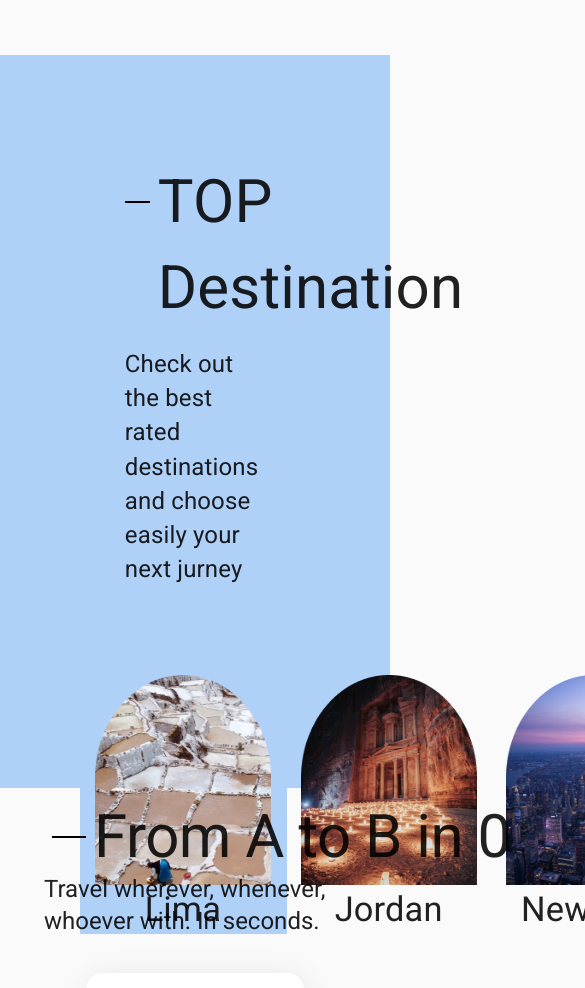
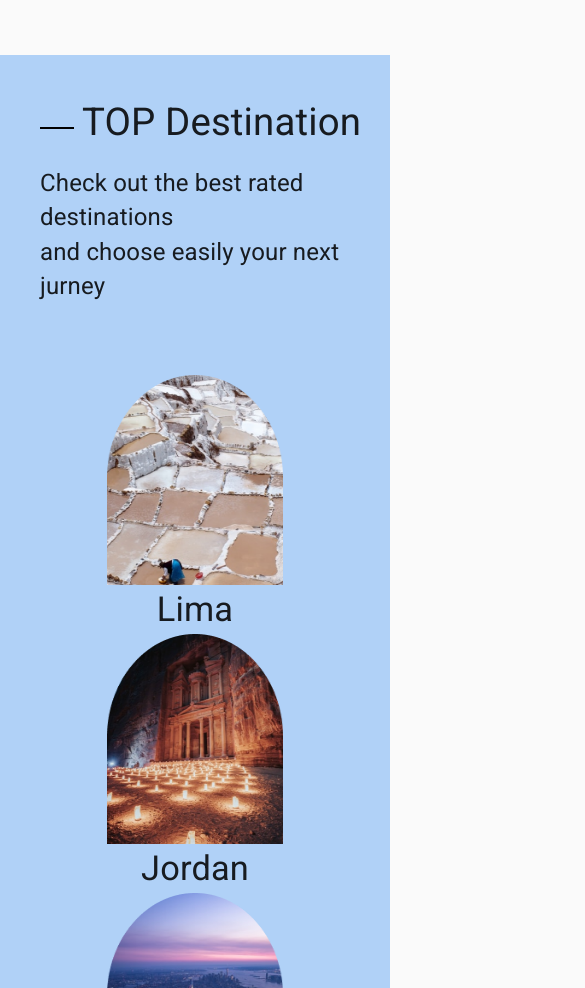
Before and after one commit to VekaTobias10/blinkport_app, a React (Create React App) app in the folder tercera-practica-vpv/: page / in a window 390 px wide. Shown: the part 1322-2310 px from the top of the page, 585 px wide, since content can reach past the window. Built offline with nearby package versions, Linux system fonts and the light colour scheme; the HTML template or start-up script is replaced by a standard one.

Commit message:
responsive-carousel

```diff
--- a/tercera-practica-vpv/src/components/carousel-component/carousel-body/index.js
+++ /dev/null
@@ -1,51 +0,0 @@
-import lima from '../../../assets/img-carousel/lima.png'
-import jordan from '../../../assets/img-carousel/jordan.png'
-import newyork from '../../../assets/img-carousel/newyork.png'
-import paris from '../../../assets/img-carousel/paris.png'
-import riodejaneiro from '../../../assets/img-carousel/riodejaneiro.png'
-import shanghai from '../../../assets/img-carousel/shanghai.png'
-// import { ArrowBackIos, ArrowForwardIos } from '@material-ui/icons'
-
-import "./style.css";
-
-
-function CarouselBody (){
-    return(
-        <div className="body_container">
-            {/* <div className="left">
-                <button className="button"><ArrowBackIos></ArrowBackIos></button>
-            </div> */}
-            <div className="center">
-            <div className="img_container">
-            <img className="img_cities" src={lima} alt="img-lima"></img>
-            <p className="city_name">Lima</p>
-            </div>
-            <div className="img_container">
-            <img className="img_cities" src={jordan} alt="img-jordan"></img>
-            <p className="city_name">Jordan</p>
-            </div>
-            <div className="img_container">
-            <img className="img_cities" src={newyork} alt="img-newyork"></img>
-            <p className="city_name">New York</p>
-            </div>
-            <div className="img_container">
-            <img className="img_cities" src={paris} alt="img-paris"></img>
-            <p className="city_name">Paris</p>
-            </div>
-            <div className="img_container">
-            <img className="img_cities" src={riodejaneiro} alt="img-riodejaneiro"></img>
-            <p className="city_name">Rio de J.</p>
-            </div>
-            <div className="img_container">
-            <img className="img_cities" src={shanghai} alt="img-shanghai"></img>
-            <p className="city_name">Shanghai</p>
-            </div>
-            </div>
-            {/* <div className="right">
-                <button className="button"><ArrowForwardIos></ArrowForwardIos></button>
-            </div> */}
-
-        </div>
-    )
-}
-export default CarouselBody;
--- /dev/null
+++ b/tercera-practica-vpv/src/components/carousel-component/carousel-body/index.jsx
@@ -0,0 +1,47 @@
+import lima from '../../../assets/img-carousel/lima.png'
+import jordan from '../../../assets/img-carousel/jordan.png'
+import newyork from '../../../assets/img-carousel/newyork.png'
+import paris from '../../../assets/img-carousel/paris.png'
+import riodejaneiro from '../../../assets/img-carousel/riodejaneiro.png'
+import shanghai from '../../../assets/img-carousel/shanghai.png'
+// import { ArrowBackIos, ArrowForwardIos } from '@material-ui/icons'
+import { useStyles } from './style.js';
+
+import "./style.css";
+
+
+function CarouselBody() {
+    const classes = useStyles();
+    return (
+        <div className={classes.bodyContainer}>
+
+            <div className="img_container">
+                <img className="img_cities" src={lima} alt="img-lima"></img>
+                <p className="city_name">Lima</p>
+            </div>
+            <div className="img_container">
+                <img className="img_cities" src={jordan} alt="img-jordan"></img>
+                <p className="city_name">Jordan</p>
+            </div>
+            <div className="img_container">
+                <img className="img_cities" src={newyork} alt="img-newyork"></img>
+                <p className="city_name">New York</p>
+            </div>
+            <div className="img_container">
+                <img className="img_cities" src={paris} alt="img-paris"></img>
+                <p className="city_name">Paris</p>
+            </div>
+            <div className="img_container">
+                <img className="img_cities" src={riodejaneiro} alt="img-riodejaneiro"></img>
+                <p className="city_name">Rio de J.</p>
+            </div>
+            <div className="img_container">
+                <img className="img_cities" src={shanghai} alt="img-shanghai"></img>
+                <p className="city_name">Shanghai</p>
+            </div>
+
+
+        </div>
+    )
+}
+export default CarouselBody;
--- a/tercera-practica-vpv/src/components/carousel-component/carousel-body/style.css
+++ b/tercera-practica-vpv/src/components/carousel-component/carousel-body/style.css
@@ -1,14 +1,14 @@
-.body_container{
+/* .body_container{
     display: flex;
     flex-direction: row;
     flex-wrap: wrap;
     align-items: center;
     padding: 0px;
     background-color: rgb(176, 209, 247);
-    height: 19.37rem;
-    width: 90%;
+    /* height: 19.37rem; */
+    /* width: 90%; */
     /* justify-content: center; */
-}
+/* } */
 
 .left{
     display: flex;
@@ -27,14 +27,6 @@
     color: grey;
     height: 2.37rem;
     width: 2.18rem;
-}
-
-.center{
-    display: flex;
-    width: 90%;
-    flex-direction: row;
-    height: 100%;
-    align-items: center;
 }
 
 .right{
--- /dev/null
+++ b/tercera-practica-vpv/src/components/carousel-component/carousel-body/style.js
@@ -0,0 +1,16 @@
+import { makeStyles } from '@material-ui/core/styles';
+
+ export const useStyles = makeStyles((theme) => ({
+    bodyContainer:{
+        display: "flex",
+        flexDirection: "row",
+        alignItems: "center",
+        padding: "0px",
+        width: "90%",
+        [theme.breakpoints.down('sm')]: {
+            justifyContent:"center",
+            flexWrap: "wrap",
+            width: "100%",
+        },
+    },
+ }));
--- a/tercera-practica-vpv/src/components/carousel-component/carousel-container/index.js
+++ /dev/null
@@ -1,18 +0,0 @@
-import CarouselBody from '../carousel-body'
-import CarouselHeader from '../carousel-header'
-import "./style.css";
-
-
-
-
-function CarrouselContainer() {
-    return (
-        <div className="carousel_container">
-            <CarouselHeader></CarouselHeader>
-            <CarouselBody></CarouselBody>
-
-        </div>
-
-    )
-}
-export default CarrouselContainer;
--- /dev/null
+++ b/tercera-practica-vpv/src/components/carousel-component/carousel-container/index.jsx
@@ -0,0 +1,20 @@
+import CarouselBody from '../carousel-body/index'
+import CarouselHeader from '../carousel-header/index'
+import "./style.css";
+import { useStyles } from './style.js';
+
+
+
+
+function CarrouselContainer() {
+    const classes = useStyles();
+    return (
+        <div className={classes.carouselContainer}>
+            <CarouselHeader></CarouselHeader>
+            <CarouselBody></CarouselBody>
+
+        </div>
+
+    )
+}
+export default CarrouselContainer;
--- a/tercera-practica-vpv/src/components/carousel-component/carousel-container/style.css
+++ b/tercera-practica-vpv/src/components/carousel-component/carousel-container/style.css
@@ -1,7 +1,8 @@
 .carousel_container{
     display: flex;
-    flex-direction: column;
+    flex-direction: row;
+    flex-wrap: wrap;
     padding: 5rem;
-    height: 45.8rem;
+    /* height: 45.8rem; */
     background-color:rgb(176, 209, 247);
 }
--- /dev/null
+++ b/tercera-practica-vpv/src/components/carousel-component/carousel-container/style.js
@@ -0,0 +1,15 @@
+import { makeStyles } from '@material-ui/core/styles';
+
+ export const useStyles = makeStyles((theme) => ({
+    carouselContainer:{
+        display: "flex",
+        flexDirection: "row",
+        flexWrap: "wrap",
+        padding: "5rem",
+        /* height: 45.8rem; */
+        backgroundColor:"rgb(176, 209, 247)",
+        [theme.breakpoints.down('sm')]: {
+            padding:"2rem",
+        }
+    }
+ }));
--- a/tercera-practica-vpv/src/components/carousel-component/carousel-header/index.js
+++ /dev/null
@@ -1,19 +0,0 @@
-import "./style.css";
-import Line1 from '../../../assets/img/Line1.png'
-
-
-
-function CarouselHeader() {
-    return (
-        <div className="header-carousel_container">
-            <div className="line_title">
-                <img className="line" src={Line1} alt="img-linea"></img>
-                <h4 className="title_carousel">TOP Destination</h4>
-            </div>
-
-            <p className="sub-titel_carrousel">Check out the best rated destinations<br></br> and choose easily your next jurney</p>
-        </div>
-    )
-}
-
-export default CarouselHeader;
--- /dev/null
+++ b/tercera-practica-vpv/src/components/carousel-component/carousel-header/index.jsx
@@ -0,0 +1,22 @@
+import "./style.css";
+import Line1 from '../../../assets/img/Line1.png'
+import { useStyles } from './style.js';
+
+
+
+
+function CarouselHeader() {
+    const classes = useStyles();
+    return (
+        <div className={classes.headerCarouselContainer}>
+            <div className={classes.lineTitle}>
+                <img className={classes.line} src={Line1} alt="img-linea"></img>
+                <h4 className={classes.titleCarousel}>TOP Destination</h4>
+            </div>
+
+            <p className="sub-titel_carrousel">Check out the best rated destinations<br></br> and choose easily your next jurney</p>
+        </div>
+    )
+}
+
+export default CarouselHeader;
--- /dev/null
+++ b/tercera-practica-vpv/src/components/carousel-component/carousel-header/style.js
@@ -0,0 +1,45 @@
+import { makeStyles } from '@material-ui/core/styles';
+
+ export const useStyles = makeStyles((theme) => ({
+    headerCarouselContainer:{
+        display: "flex",
+        flexDirection: "column",
+        justifyContent: "center",
+        alignItems: "flex-start",
+        padding: "1.5rem 2.8rem",
+        width: "90%",
+        /* height: 310px; */
+        marginBottom: "4rem",
+        [theme.breakpoints.down('sm')]: {
+            padding: "0.5rem",
+            width: "100%",
+        }
+    },
+    lineTitle:{
+        display: "flex",
+        flexDirection: "row",
+        [theme.breakpoints.down('sm')]: {
+            margin:"0rem",
+        }
+    },
+    titleCarousel:{
+        fontWeight: "300",
+        fontStyle: "normal",
+        fontSize: "3.75rem",
+        margin: "0rem 0rem 1rem 0rem",
+        [theme.breakpoints.down('sm')]: {
+            width:"20rem",
+            fontSize:"2.40rem",
+        }
+    },
+    line:{
+        height: "0.06rem",
+        marginTop: "2.62rem",
+        marginRight: "0.5rem",
+        width: "2.12rem",
+        border: "1px solid #000000",
+        [theme.breakpoints.down('sm')]: {
+            marginTop: "2rem",
+        },
+    },
+ }));
```
